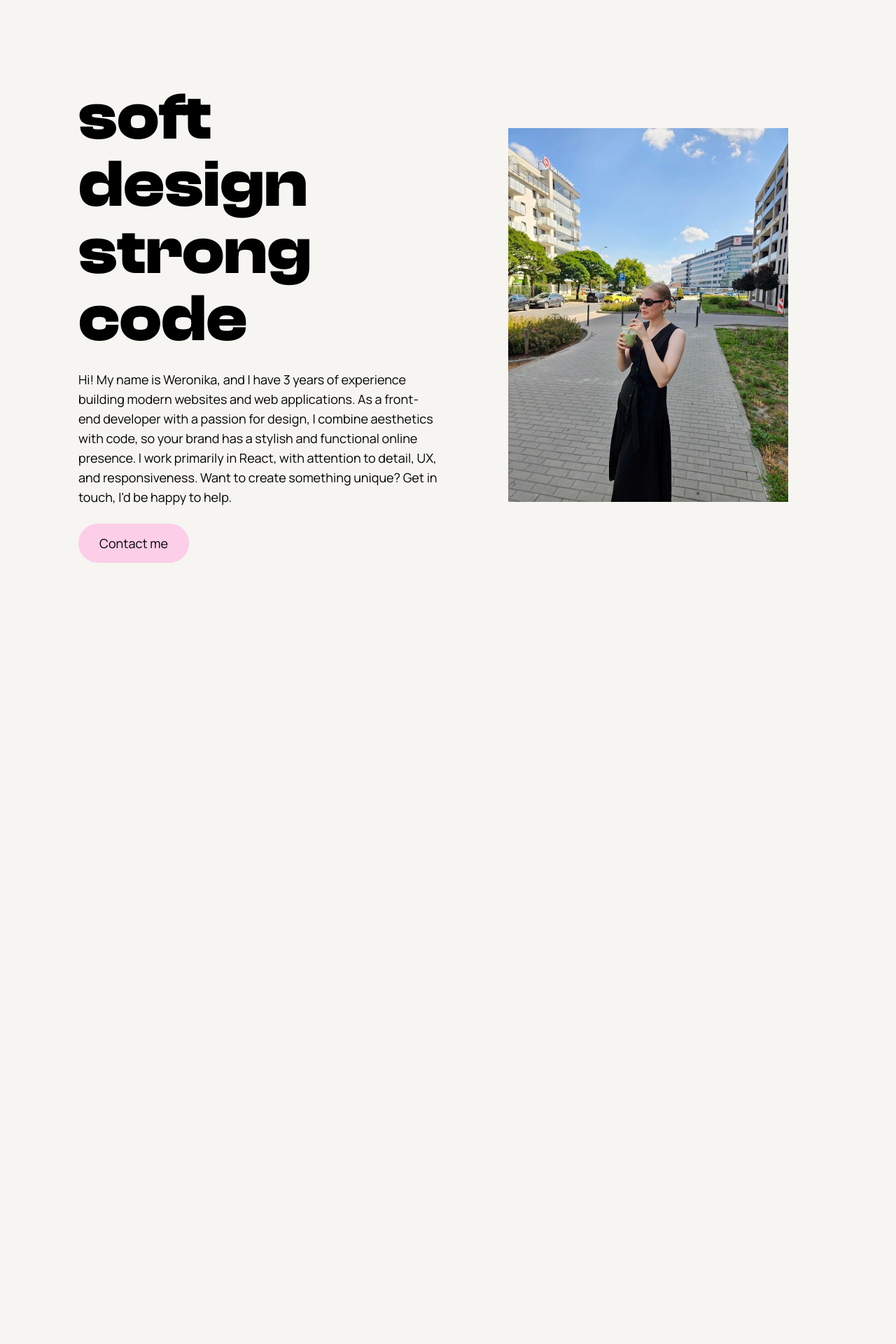
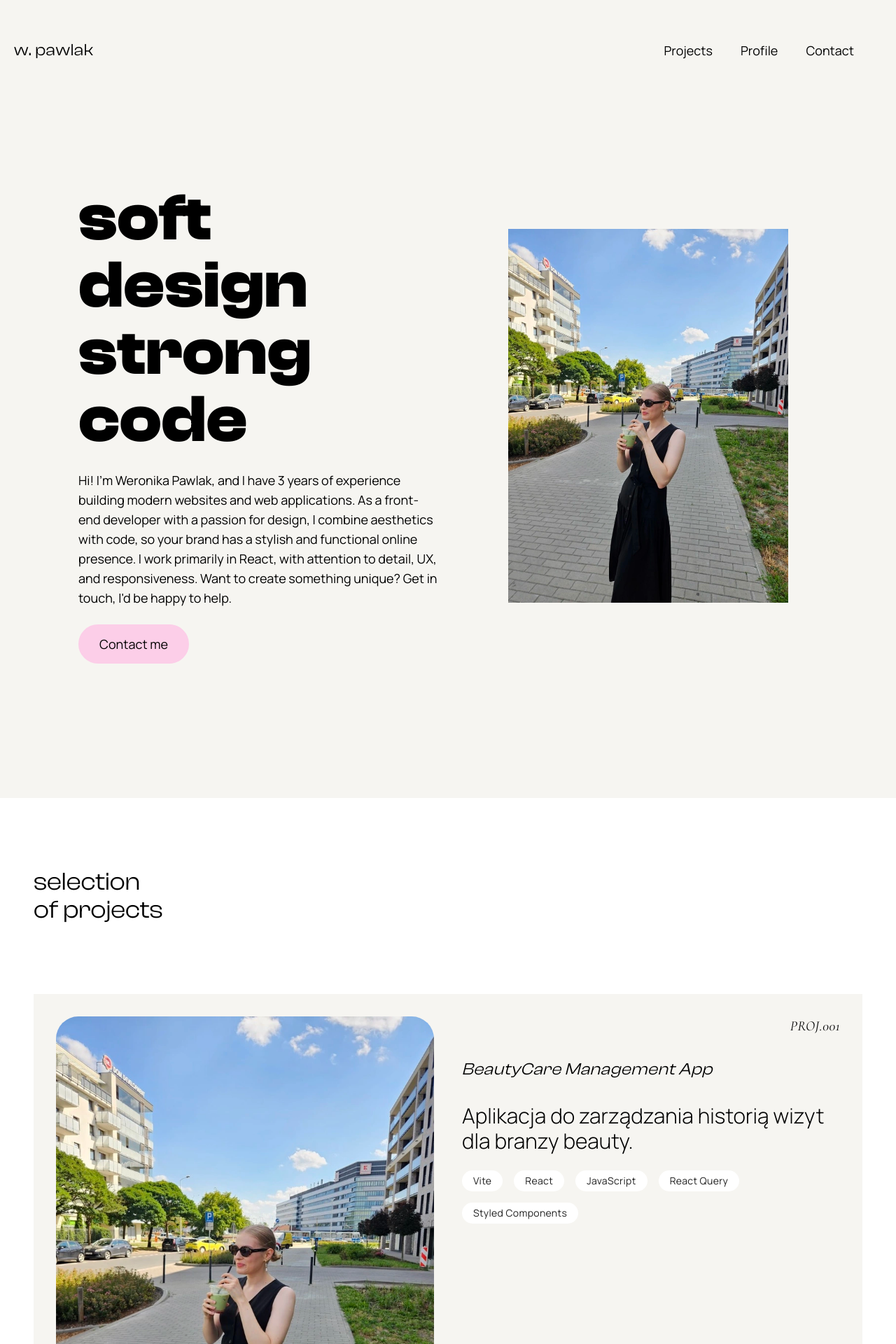
Before and after one commit to vokx7/my-portfolio, a Next.js app: page / in a window 1280 px wide. Shown: the top 1920 px of the page at 70% size. Before the commit the page ends 900 px from the top, so only its background shows below. Built offline with nearby package versions, Linux system fonts and the light colour scheme.

Commit message:
projects

```diff
--- a/src/app/components/Button.js
+++ b/src/app/components/Button.js
@@ -1,6 +1,6 @@
 const Button = () => {
   return (
-    <button className="h-14 rounded-4xl border-2 border-primary bg-primary inline-flex justify-center items-center px-7 text-center hover:border-primary hover:bg-transparent  hover:text-primary">
+    <button className="h-14 rounded-4xl border-2 border-primary bg-primary inline-flex justify-center items-center px-7 text-center hover:border-primary hover:bg-transparent ">
       <span className=" text-lg ">Contact me</span>
     </button>
   );
--- a/src/app/components/Main.js
+++ b/src/app/components/Main.js
@@ -1,20 +1,23 @@
 import Image from "next/image";
 import Button from "./Button";
+import MainContainer from "./MainContainer";
 // import profile from "./images/me.webp";
 const Main = () => {
   return (
-    <div className="flex flex-col-reverse lg:flex-row items-center justify-center gap-6 p-[6rem]">
+    <MainContainer>
+      <div className="flex flex-col-reverse lg:flex-row items-center justify-center gap-6 p-[6rem] pb-[12rem]">
         <div className="flex-1 px-4">
           <h1 className="font-clash-display font-bold text-6xl lg:text-8xl my-6">
             soft design <br /> strong code
           </h1>
           <p className="mb-6 text-lg">
-          Hi! My name is Weronika, and I have 3 years of experience building
-          modern websites and web applications. As a front-end developer with a
-          passion for design, I combine aesthetics with code, so your brand has
-          a stylish and functional online presence. I work primarily in React,
-          with attention to detail, UX, and responsiveness. Want to create
-          something unique? Get in touch, I&apos;d be happy to help.
+            Hi! I&apos;m Weronika Pawlak, and I have 3 years of experience
+            building modern websites and web applications. As a front-end
+            developer with a passion for design, I combine aesthetics with code,
+            so your brand has a stylish and functional online presence. I work
+            primarily in React, with attention to detail, UX, and
+            responsiveness. Want to create something unique? Get in touch,
+            I&apos;d be happy to help.
           </p>
           <Button />
         </div>
@@ -27,6 +30,7 @@ const Main = () => {
           />
         </div>
       </div>
+    </MainContainer>
   );
 };
 
--- /dev/null
+++ b/src/app/components/Navigation.js
@@ -0,0 +1,29 @@
+import Link from "next/link";
+import MainContainer from "./MainContainer";
+
+const Navigation = () => {
+  return (
+    <MainContainer>
+      <div className="flex flex-row items-center justify-between px-5 py-4 my-10 ">
+        <div>
+          <Link href="/" className="font-clash-display text-2xl tracking-wide">
+            w. pawlak
+          </Link>
+        </div>
+        <nav className="text-lg">
+          <Link href="/#projects" className="lg:pr-10 md:pr-5">
+            Projects
+          </Link>
+          <Link href="/#profile" className="lg:pr-10 md:pr-5">
+            Profile
+          </Link>
+          <Link href="/#contact" className="lg:pr-10 md:pr-5">
+            Contact
+          </Link>
+        </nav>
+      </div>
+    </MainContainer>
+  );
+};
+
+export default Navigation;
--- /dev/null
+++ b/src/app/components/Projects.js
@@ -0,0 +1,49 @@
+const Projects = () => {
+  return (
+    <div className="bg-white h-svh">
+      <div className="max-w-[90rem] m-auto px-6 lg:px-12 ">
+        <div className="py-25 font-clash-display text-4xl">
+          <h2>
+            selection <br /> of projects
+          </h2>
+        </div>
+
+        <div className="flex flex-col items-center md:items-start md:flex-row gap-10 bg-beige p-8 lg:h-[clamp(20rem,40vw,35rem)]">
+          <div className="relative flex-1 w-full">
+            <div className="rounded-4xl lg:absolute lg:top-0 lg:left-0 bg-[url(/images/me.webp)] bg-cover w-full aspect-square"></div>
+          </div>
+          <div className="flex-1">
+            <p className="font-cormorant-garamond tracking-wide text-xl italic text-end">
+              PROJ.001
+            </p>
+            <h4 className="font-clash-display tracking-wide text-2xl py-8 italic">
+              BeautyCare Management App
+            </h4>
+            <h3 className="text-3xl font-light">
+              Aplikacja do zarządzania historią wizyt dla branzy beauty.
+            </h3>
+            <div className="inline-flex flex-wrap gap-4 py-6">
+              <p className="rounded-4xl bg-white text-myblack px-4 py-[5px] text-sm tracking-wide">
+                Vite
+              </p>
+              <p className="rounded-4xl bg-white text-myblack px-4 py-[5px] text-sm tracking-wide">
+                React
+              </p>
+              <p className="rounded-4xl bg-white text-myblack px-4 py-[5px] text-sm tracking-wide">
+                JavaScript
+              </p>
+              <p className="rounded-4xl bg-white text-myblack px-4 py-[5px] text-sm tracking-wide">
+                React Query
+              </p>
+              <p className="rounded-4xl bg-white text-myblack px-4 py-[5px] text-sm tracking-wide">
+                Styled Components
+              </p>
+            </div>
+          </div>
+        </div>
+      </div>
+    </div>
+  );
+};
+
+export default Projects;
--- a/src/app/layout.js
+++ b/src/app/layout.js
@@ -1,5 +1,6 @@
 import { Manrope } from "next/font/google";
 import "./globals.css";
+import Navigation from "./components/Navigation";
 
 const manrope = Manrope({
   subsets: ["latin"],
@@ -13,7 +14,10 @@ export const metadata = {
 export default function RootLayout({ children }) {
   return (
     <html lang="en" className={manrope.className}>
-      <body className="bg-beige">{children}</body>
+      <body className="bg-beige">
+        <Navigation />
+        {children}
+      </body>
     </html>
   );
 }
--- a/src/app/page.js
+++ b/src/app/page.js
@@ -1,10 +1,12 @@
 import Main from "./components/Main";
-import MainContainer from "./components/MainContainer";
+
+import Projects from "./components/Projects";
 
 export default function Page() {
   return (
-    <MainContainer>
+    <>
       <Main />
-    </MainContainer>
+      <Projects />
+    </>
   );
 }
```
Lines whose indentation alone changed are shown as unchanged.
